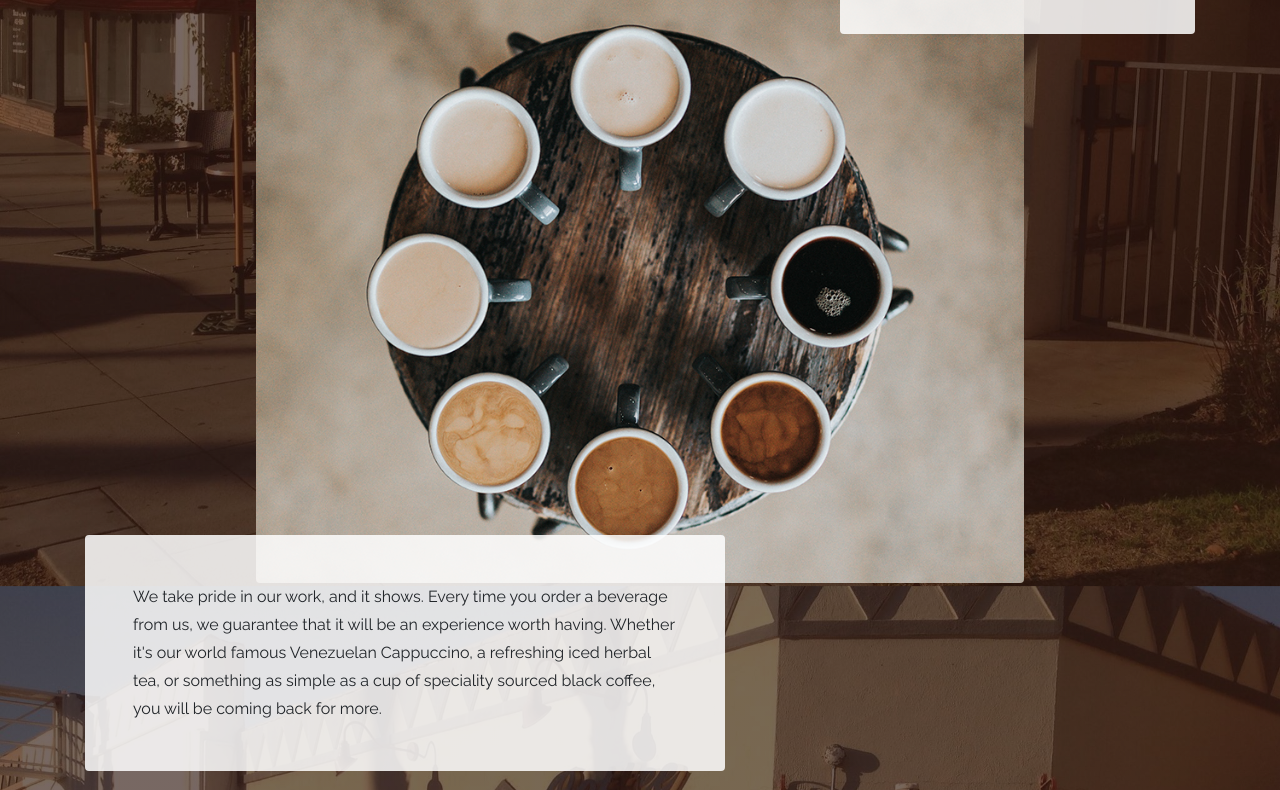
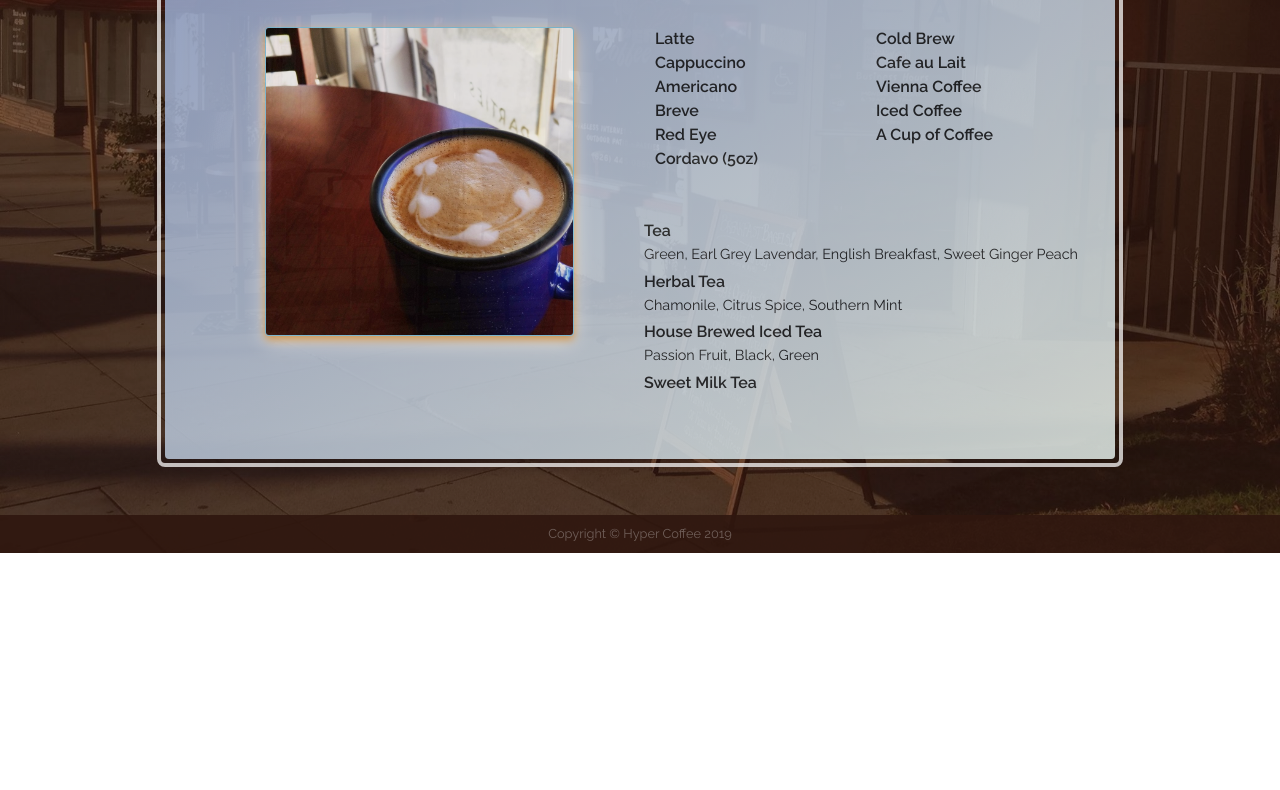
Before and after one commit to rgao/hyper_coffee, a website: page menu.html in a window 1280 px wide. Shown: the part 370-1160 px from the top of the page. After the commit the page ends 923 px from the top, so only its background shows below. Drawn offline with Linux system fonts and the light colour scheme.

Commit message:
first iteration of menu page

```diff
--- a/css/business-casual.css
+++ b/css/business-casual.css
@@ -7,7 +7,6 @@
 body {
   font-family: 'Raleway';
   background: -webkit-gradient(linear, left top, left bottom, from(rgba(47, 23, 15, 0.65))), url("../img/hyper-coffee.jpg");
-  background: linear-gradient(rgba(47, 23, 15, 0.65)), url("../img/bg.jpg");
   background-attachment: fixed;
   background-position: center;
   background-size: cover;
@@ -75,20 +74,17 @@ p {
   margin-bottom: 2rem;
 }
 
-.section-heading {
+.section-heading .section-heading-upper {
   text-transform: uppercase;
-}
-
-.section-heading .section-heading-upper {
   display: block;
-  font-size: 1rem;
+  font-size: 1.25rem;
   font-weight: 800;
 }
 
 .section-heading .section-heading-lower {
   display: block;
-  font-size: 2rem;
-  font-weight: 100;
+  font-size: 1rem;
+  font-weight: 400;
 }
 
 .bg-faded {
@@ -203,17 +199,23 @@ p {
   border: 0.25rem solid rgba(255, 255, 255, 0.85);
 }
 
-/* @media (min-width: 992px) {
-  .about-heading .about-heading-img {
-    position: relative;
-    z-index: 0;
-  }
-  .about-heading .about-heading-content {
-    margin-top: -5rem;
-    position: relative;
-    z-index: 1;
-  }
-} */
+.menu-img {
+  width: 75%;
+  height: auto;
+  border: 1px solid skyblue;
+  max-width: 309px;
+  max-height: 309px;
+}
+
+.list-unstyled-item {
+  /* margin-bottom: 3px; */
+  font-weight: 600;
+}
+
+.menu-item-desc {
+  font-size: .9em;
+  margin-bottom: 5px;
+}
 
 @media (min-width: 992px) {
   .product-item .product-item-title {
@@ -226,26 +228,15 @@ p {
     z-index: 0;
     max-width: 60vw;
   }
-  .product-item .product-item-description {
-    position: relative;
-    z-index: 1;
-    margin-top: -3rem;
-    max-width: 50vw;
-  }
 }
 
-.list-hours {
-  font-size: 0.9rem;
-}
-
-.list-hours .list-hours-item {
-  /* border-bottom: 1px solid rgba(230, 167, 86, 0.5); */
+.list-hours-item {
   border-bottom: 1px solid skyblue;
   padding-bottom: .25rem;
   margin-bottom: 1rem;
 }
 
-.list-hours .list-hours-item.today {
+.list-hours-item.today {
   font-weight: bold;
   color: navy;
 }
@@ -264,7 +255,6 @@ p {
 @media (min-width: 992px) {
   .list-hours {
     width: 80%;
-    font-size: 1.1rem;
   }
 }
 
--- a/menu.html
+++ b/menu.html
@@ -62,50 +62,123 @@
     </div>
   </nav>
 
+  <section class="page-section cta">
+    <div class="container">
+      <div class="row">
+        <div class="col-xl-10 mx-auto cta-inner text-center rounded">
+          <div class="row">
+            <h2 class="section-heading mb-5 col">
+              <span class="section-heading-upper">Coffee, Espresso & Coffee Drinks</span>
+              <span class="section-heading-lower">Available in 12oz, 16oz, 20oz</span>
+            </h2>
 
-  <section class="page-section">
-    <div class="container">
-      <div class="product-item">
-        <div class="product-item-title d-flex">
-          <div class="bg-faded p-5 d-flex ml-auto rounded">
-            <h2 class="section-heading mb-0">
-              <span class="section-heading-upper">Blended to Perfection</span>
-              <span class="section-heading-lower">Coffees &amp; Teas</span>
-            </h2>
           </div>
-        </div>
-        <img class="product-item-img mx-auto d-flex rounded img-fluid mb-3 mb-lg-0" src="img/products-01.jpg" alt="">
-        <div class="product-item-description d-flex mr-auto">
-          <div class="bg-faded p-5 rounded">
-            <p class="mb-0">We take pride in our work, and it shows. Every time you order a beverage from us, we
-              guarantee that it will be an experience worth having. Whether it's our world famous Venezuelan Cappuccino,
-              a refreshing iced herbal tea, or something as simple as a cup of speciality sourced black coffee, you will
-              be coming back for more.</p>
+          <div class="row menu-section">
+            <div class="col-lg-6">
+              <img class="menu-img rounded polaroid mb-5" src="img/swirl.jpg">
+            </div>
+            <div class="col">
+              <div class="row">
+                <ul class="list-unstyled mb-5 mx-auto col-3 col-lg-6">
+                  <li class="list-unstyled-item d-flex">
+                    <span class="mr-auto">Latte</span>
+                  </li>
+                  <li class="list-unstyled-item d-flex">
+                    <span class="mr-auto">Cappuccino</span>
+                  </li>
+                  <li class="list-unstyled-item d-flex">
+                    <span class="mr-auto">Americano</span>
+                  </li>
+                  <li class="list-unstyled-item d-flex">
+                    <span class="mr-auto">Breve</span>
+                  </li>
+                  <li class="list-unstyled-item d-flex">
+                    <span class="mr-auto">Red Eye</span>
+                  </li>
+                  <li class="list-unstyled-item d-flex">
+                    <span class="mr-auto">Cordavo (5oz)</span>
+                  </li>
+                </ul>
+                <ul class="list-unstyled mb-5 mx-auto col-3 col-lg-6">
+                  <li class="list-unstyled-item d-flex">
+                    <span class="mr-auto">Cold Brew</span>
+                  </li>
+                  <li class="list-unstyled-item d-flex">
+                    <span class="mr-auto">Cafe au Lait</span>
+                  </li>
+                  <li class="list-unstyled-item d-flex">
+                    <span class="mr-auto">Vienna Coffee</span>
+                  </li>
+                  <li class="list-unstyled-item d-flex">
+                    <span class="mr-auto">Iced Coffee</span>
+                  </li>
+                  <li class="list-unstyled-item d-flex">
+                    <span class="mr-auto">A Cup of Coffee</span>
+                  </li>
+                </ul>
+              </div>
+              <div class="row">
+                <ul class="list-unstyled mx-auto">
+                  <li class="list-unstyled-item d-flex">
+                    <span class="mr-auto">Tea</span>
+                  </li>
+                  <li class="d-flex">
+                    <span class="menu-item-desc">Green, Earl Grey Lavendar, English Breakfast, Sweet Ginger
+                      Peach</span>
+                  </li>
+
+                  <li class="list-unstyled-item d-flex">
+                    <span class="mr-auto">Herbal Tea</span>
+                  </li>
+                  <li class="d-flex">
+                    <span class="menu-item-desc">Chamonile, Citrus Spice, Southern Mint</span>
+                  </li>
+
+                  <li class="list-unstyled-item d-flex">
+                    <span class="mr-auto">House Brewed Iced Tea</span>
+                  </li>
+                  <li class="d-flex">
+                    <span class="mr-auto menu-item-desc">Passion Fruit, Black, Green</span>
+                  </li>
+
+                  <li class="list-unstyled-item d-flex">
+                    <span class="mr-auto">Sweet Milk Tea</span>
+                  </li>
+                </ul>
+              </div>
+            </div>
           </div>
         </div>
       </div>
     </div>
   </section>
 
-  <section class="page-section">
+  <!-- <section class="page-section">
+    <div class="container">
+      <div class="product-item">
+        <div class="product-item-title d-flex">
+          <div class="bg-faded p-5 d-flex ml-auto rounded">
+            <h2 class="section-heading mb-0">
+              <span class="section-heading-upper">Coffee</span>
+            </h2>
+          </div>
+        </div>
+        <img class="product-item-img mx-auto d-flex rounded img-fluid mb-3 mb-lg-0" src="img/products-01.jpg" alt="">
+      </div>
+    </div>
+  </section> -->
+
+  <!-- <section class="page-section">
     <div class="container">
       <div class="product-item">
         <div class="product-item-title d-flex">
           <div class="bg-faded p-5 d-flex mr-auto rounded">
             <h2 class="section-heading mb-0">
-              <span class="section-heading-upper">Delicious Treats, Good Eats</span>
-              <span class="section-heading-lower">Bakery &amp; Kitchen</span>
+              <span class="section-heading-upper">Breakfast</span>
             </h2>
           </div>
         </div>
         <img class="product-item-img mx-auto d-flex rounded img-fluid mb-3 mb-lg-0" src="img/products-02.jpg" alt="">
-        <div class="product-item-description d-flex ml-auto">
-          <div class="bg-faded p-5 rounded">
-            <p class="mb-0">Our seasonal menu features delicious snacks, baked goods, and even full meals perfect for
-              breakfast or lunchtime. We source our ingredients from local, oragnic farms whenever possible, alongside
-              premium vendors for specialty goods.</p>
-          </div>
-        </div>
       </div>
     </div>
   </section>
@@ -116,23 +189,14 @@
         <div class="product-item-title d-flex">
           <div class="bg-faded p-5 d-flex ml-auto rounded">
             <h2 class="section-heading mb-0">
-              <span class="section-heading-upper">From Around the World</span>
-              <span class="section-heading-lower">Bulk Speciality Blends</span>
+              <span class="section-heading-upper">Sandwiches & Salads</span>
             </h2>
           </div>
         </div>
         <img class="product-item-img mx-auto d-flex rounded img-fluid mb-3 mb-lg-0" src="img/products-03.jpg" alt="">
-        <div class="product-item-description d-flex mr-auto">
-          <div class="bg-faded p-5 rounded">
-            <p class="mb-0">Travelling the world for the very best quality coffee is something take pride in. When you
-              visit us, you'll always find new blends from around the world, mainly from regions in Central and South
-              America. We sell our blends in smaller to large bulk quantities. Please visit us in person for more
-              details.</p>
-          </div>
-        </div>
       </div>
     </div>
-  </section>
+  </section> -->
 
   <footer class="footer text-faded text-center py-2">
     <div class="container">
```
Also changed, not shown: contact.html (+1 -1 lines), img/swirl.jpg (added), 1 other file.
